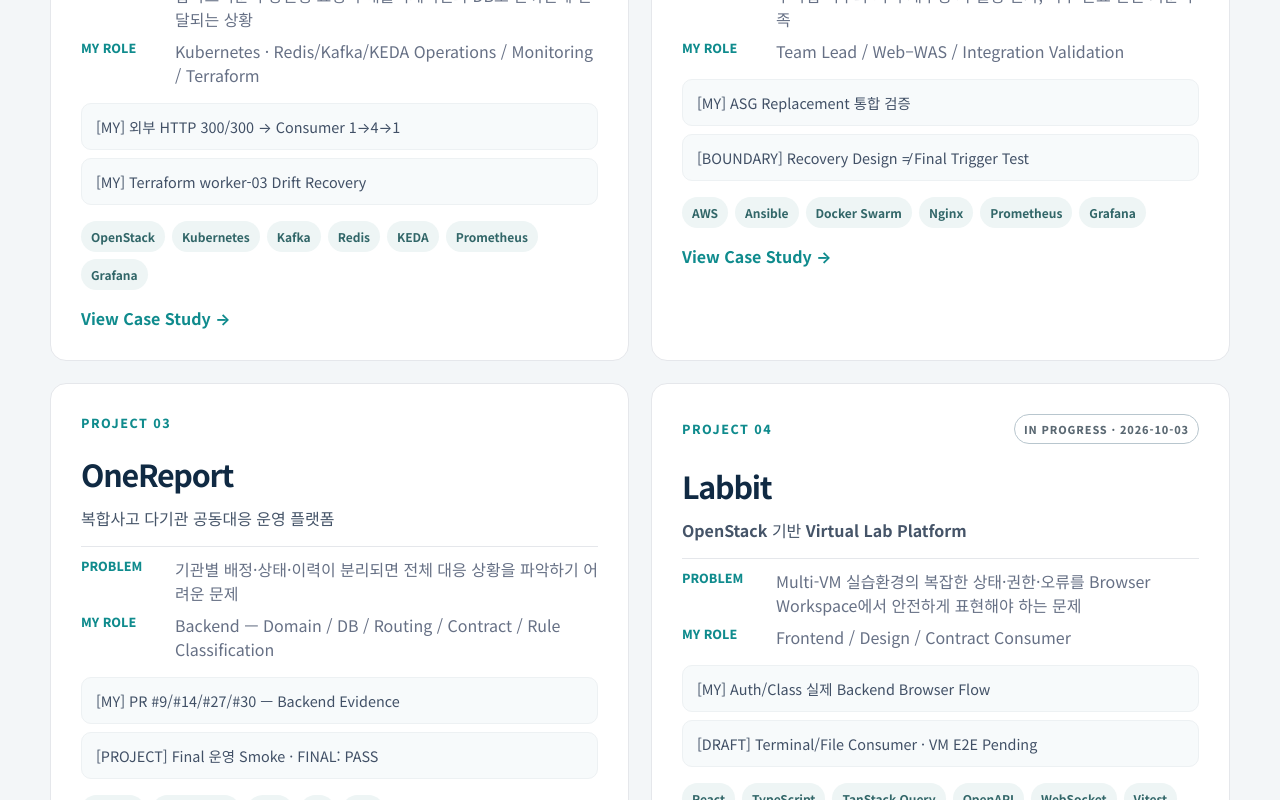
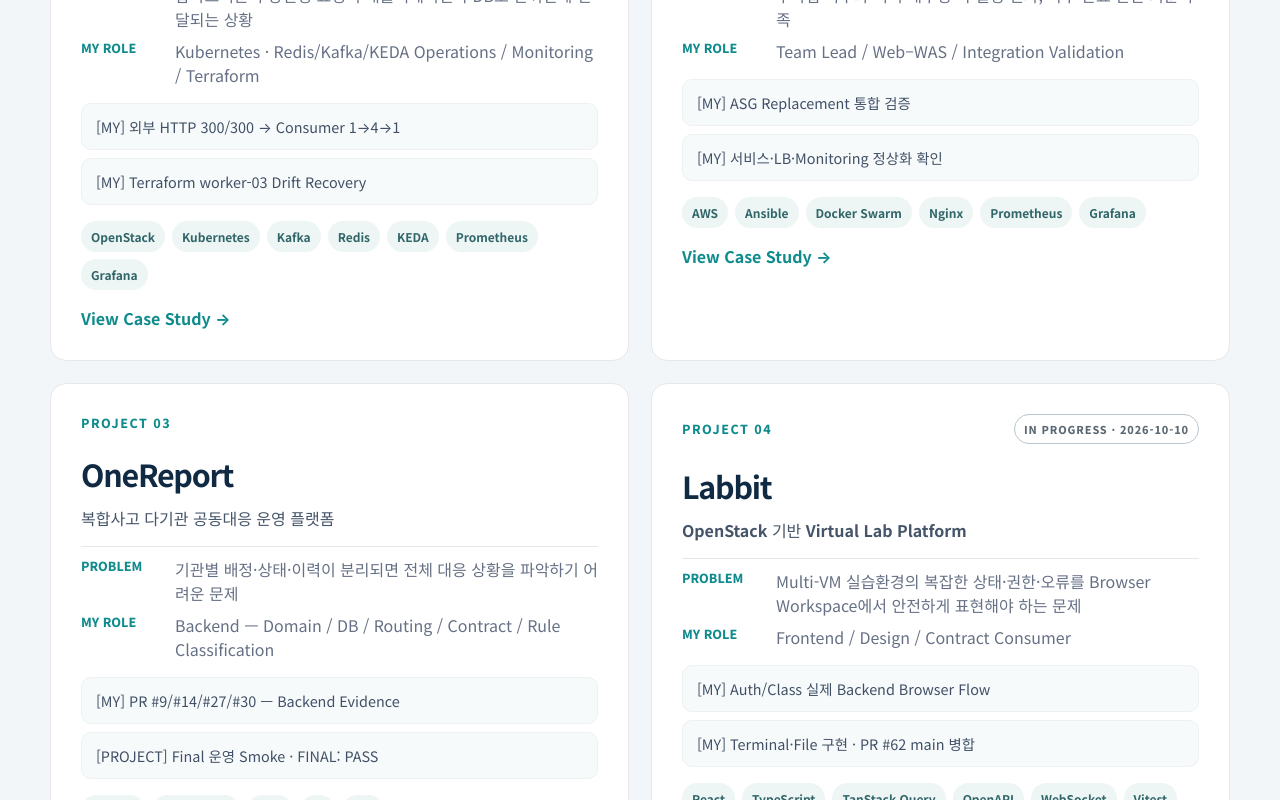
Before and after one commit to wkfkeha784-pixel/cloud-infra-portfolio, a React (Vite) app: page / in a window 1280 px wide. Shown: the part 1740-2540 px from the top of the page. Built offline with nearby package versions, Linux system fonts and the light colour scheme.

Commit message:
feat: reflect merged Labbit work and verified recovery results
Reflect PR #62 main merge and clarify verified Bluebell recovery outcomes with explicit scope boundaries.

```diff
--- a/src/data/projects.ts
+++ b/src/data/projects.ts
@@ -168,7 +168,7 @@ export const projects: Project[] = [
     summary:
       'Web–WAS 계층을 구축하고 각 담당 영역을 Web → WAS → DB E2E 요청 흐름으로 연결해 통합 검증했습니다.',
     tags: ['AWS', 'Ansible', 'Docker Swarm', 'Nginx', 'Prometheus', 'Grafana'],
-    cardEvidence: ['[MY] ASG Replacement 통합 검증', '[BOUNDARY] Recovery Design ≠ Final Trigger Test'],
+    cardEvidence: ['[MY] ASG Replacement 통합 검증', '[MY] 서비스·LB·Monitoring 정상화 확인'],
     architecture: ['User', 'Public ALB', 'Web / Nginx', 'Internal WAS LB', 'WAS / Flask API', 'DB Proxy', 'MariaDB'],
     architectureNote:
       '환경 경계: AWS Web/WAS/Bastion/Monitoring · Local(On-Premise) HAProxy/MariaDB · 운영 지원: Ansible/Swarm/Recovery',
@@ -234,7 +234,7 @@ export const projects: Project[] = [
         validatedAt: '2026-07-14',
         source: 'Bluebell final presentation p.13',
         summary:
-          '장애 감지 이후 Replacement 노드가 생성되고 Swarm 서비스와 Target Group으로 다시 편입되는 복구 흐름을 프로젝트 결과로 검증했습니다.',
+          '복구 경로를 통제 실행해 Replacement 노드 생성부터 Swarm 서비스·Target Group 재편입까지 검증했습니다.',
         facts: [
           '신규 Web Node 생성 · Private IP 자동 할당',
           'Dynamic Inventory web · swarm_workers · Ansible failed=0',
@@ -365,14 +365,14 @@ export const projects: Project[] = [
     slug: 'labbit',
     order: '04',
     name: 'Labbit',
-    status: 'IN PROGRESS · 2026-10-03',
+    status: 'IN PROGRESS · 2026-10-10',
     subtitle: 'OpenStack 기반 Virtual Lab Platform',
     problem: 'Multi-VM 실습환경의 복잡한 상태·권한·오류를 Browser Workspace에서 안전하게 표현해야 하는 문제',
     role: 'Frontend / Design / Contract Consumer',
     summary:
-      'React SPA가 기존 HTTP/WS 계약을 안전하게 소비하도록 Auth·권한·오류 UX를 구현하고, 실제 Backend Auth/Class Browser Flow를 검증했습니다.',
+      'Workspace Terminal·File을 구현해 main에 통합하고, 세션 종료·재연결과 파일 충돌·편집 내용 보호를 자동 검증했습니다. Auth/Class는 실제 Backend와 Browser Flow를 검증했습니다.',
     tags: ['React', 'TypeScript', 'TanStack Query', 'OpenAPI', 'WebSocket', 'Vitest', 'CI'],
-    cardEvidence: ['[MY] Auth/Class 실제 Backend Browser Flow', '[DRAFT] Terminal/File Consumer · VM E2E Pending'],
+    cardEvidence: ['[MY] Auth/Class 실제 Backend Browser Flow', '[MY] Terminal·File 구현 · PR #62 main 병합'],
     architecture: ['Team SSOT', 'React SPA', 'HTTP / WS Consumer', 'Auth / Permission / Error UX', 'Regression Test', 'Browser Acceptance'],
     architectureNote: 'Frontend는 계약에 없는 Endpoint·Token·Error Code를 임의 정의하지 않음',
     myContributions: [
@@ -382,11 +382,31 @@ export const projects: Project[] = [
       'Mock / HTTP boundary',
       'Class / Workspace / LabSpec UI',
       '실제 Auth/Class HTTP Browser Acceptance',
-      'Terminal/File Consumer Draft · 오류/동시성 UX',
+      'Terminal·File HTTP/WSS Consumer 구현·통합',
+      '세션 종료·재연결 처리 및 파일 충돌·편집 내용 보호',
     ],
-    projectResults: ['PR #59 merged · Vitest 109', 'Auth/Class actual Backend Browser 검증', 'PR #62/#68/#70/#71 Open Draft · VM E2E Pending'],
+    projectResults: ['PR #59 merged · Vitest 109', 'Auth/Class actual Backend Browser 검증', 'PR #62 main 병합 · Terminal·File 코드/CI 검증 완료'],
     validation: ['Contract / Unit / CI', 'Actual Backend Browser', 'Actual OpenStack VM E2E · Pending'],
     evidenceSnapshots: [
+      {
+        title: 'PR #62 · Terminal·File 구현 및 main 통합',
+        scope: 'MY',
+        validatedAt: '2026-10-07',
+        source: 'GitHub PR #62 · main merged · 최종 PR HEAD 011de5d',
+        summary:
+          'Workspace에서 Terminal 입력·출력과 파일 탐색·편집·저장을 구현했습니다. 세션 종료 뒤 잘못된 재연결과 동시 수정 덮어쓰기를 차단하고, 편집 중 내용이 유실되지 않도록 보호했습니다.',
+        facts: [
+          'Terminal target/session HTTP → WSS → xterm Binary PTY I/O · resize',
+          '세션 종료·오류별 reconnect 정책 · 이전 연결의 지연 출력 차단',
+          'File Tree/Read/Save · ETag/If-Match · 412 충돌 보호',
+          '미저장 이동 guard · 저장 중 편집 잠금 · 저장 결과 불명확 시 자동 재저장 차단',
+          '2026-10-07 main 병합 · 최종 PR HEAD Web/Contracts/Go/CodeQL 검사 PASS',
+        ],
+        href: 'https://github.com/ktcloud4-SL/labbit-app/pull/62',
+        linkLabel: 'PR #62 구현·검증 보기',
+        note:
+          '코드·CI 검증 완료. 실제 OpenStack VM PTY/SFTP E2E는 후속 통합 검증 범위입니다.',
+      },
       {
         title: 'PR #23 · Session / Mutation Safety',
         scope: 'MY',
@@ -447,9 +467,9 @@ export const projects: Project[] = [
       { label: 'Repository', href: 'https://github.com/ktcloud4-SL/labbit-app' },
     ],
     boundaryNotes: [
-      '프로젝트는 IN PROGRESS이며 Snapshot은 2026-10-03 기준입니다.',
+      '프로젝트는 IN PROGRESS이며 구현·병합 상태는 2026-10-10 기준입니다.',
       'Auth/Class는 실제 Backend Browser 단계까지 검증했습니다.',
-      'PR #62/#68/#70/#71은 Open Draft이며 Terminal/File actual OpenStack VM PTY/SFTP E2E는 아직 완료하지 않았습니다.',
+      'Terminal·File은 PR #62로 main에 통합했습니다. 실제 OpenStack VM PTY/SFTP E2E는 후속 통합 검증 범위입니다.',
       'Preview/Live/AWS Browser Flow도 완료 성과로 표현하지 않습니다.',
     ],
   },
```
Also changed, not shown: 2 other files (tests, documents, lock files or other folders).
